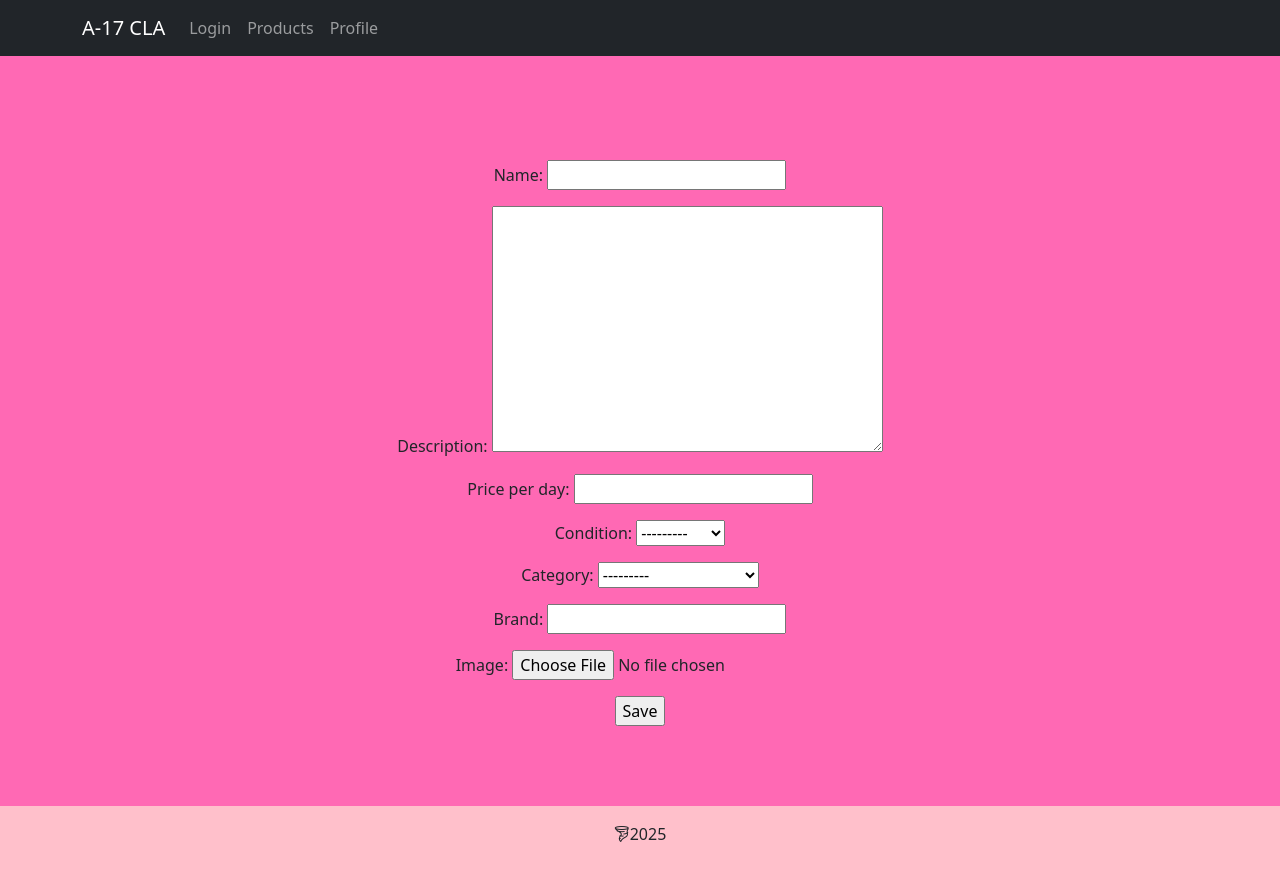
After one commit to k4rstm4n/sports-lending-app, a Django app: page /products/create_equipment/ in a window 1280 px wide. The commit adds this page. Run offline with Django 5.2, Linux system fonts and the light colour scheme; some libraries are stand-ins or nearby versions.

Commit message:
add equipment form

```diff
--- a/a17cla/settings.py
+++ b/a17cla/settings.py
@@ -86,7 +86,6 @@ SOCIALACCOUNT_PROVIDERS = {
 # STATIC_URL = f'{AWS_S3_URL_PROTOCOL}://{AWS_S3_CUSTOM_DOMAIN}/static/'
 # STATICFILES_STORAGE = 'storages.backends.s3boto3.S3Boto3Storage'
 
-# MEDIA_URL = f'{AWS_S3_URL_PROTOCOL}://{AWS_S3_CUSTOM_DOMAIN}/media/'
 
 MIDDLEWARE = [
     "django.middleware.security.SecurityMiddleware",
@@ -195,6 +194,7 @@ AWS_SECRET_ACCESS_KEY = os.environ["AWS_SECRET_ACCESS_KEY"]
 AWS_STORAGE_BUCKET_NAME = 'a17cla-bucket'
 AWS_S3_CUSTOM_DOMAIN = f'{AWS_STORAGE_BUCKET_NAME}.s3.amazonaws.com'
 AWS_QUERYSTRING_AUTH = False
+
 STORAGES = {
     "default": {
         "BACKEND": "storages.backends.s3.S3Storage",
--- a/a17cla/urls.py
+++ b/a17cla/urls.py
@@ -17,7 +17,8 @@ Including another URLconf
 
 from django.contrib import admin
 from django.urls import path, include
-
+from django.conf.urls.static import static
+from django.conf import settings
 from . import views
 
 urlpatterns = [
--- a/products/templates/products/catalog.html
+++ b/products/templates/products/catalog.html
@@ -49,6 +49,9 @@
                     <h5 class="card-title">{{ equipment.name }}</h5>
                     <h6 class="card-subtitle mb-2 text-muted">{{ equipment.brand }}</h6>
                     <p class="card-text">{{ equipment.description }}</p>
+                    {% if equipment.image %}
+                    <img src="{{equipment.image.url}}" class="card-img-top">
+                    {% endif %}
                     <ul class="list-unstyled">
                         <li><strong>Category:</strong> {{ equipment.get_category_display }}</li>
                         <li><strong>Condition:</strong> {{ equipment.get_condition_display }}</li>
--- /dev/null
+++ b/products/templates/products/create_equipment_form.html
@@ -0,0 +1,13 @@
+{% extends 'base.html' %}
+{% load static %}
+
+{% block head %}
+<link rel="stylesheet" href="{% static 'products/catalog.css' %}">
+{% endblock %}
+
+{% block content %}
+<form method="post">{% csrf_token %}
+    {{ form.as_p }}
+    <input type="submit" value="Save">
+</form>
+{% endblock %}
--- a/products/urls.py
+++ b/products/urls.py
@@ -5,9 +5,10 @@ from . import views
 app_name = "products"
 
 urlpatterns = [
-
+    path("create_equipment/", views.EquipmentCreateView.as_view(), name="create_equipment"),
     #products/
     path("", views.product_catalog, name='product_catalog'),
 
     #products/{productID}
+
 ]
--- a/products/views.py
+++ b/products/views.py
@@ -2,7 +2,8 @@ from django.shortcuts import render
 from django.db.models import Q
 from .models import Equipment
 from .forms import EquipmentFilterForm
-
+from django.views.generic.edit import CreateView
+from django.utils import timezone
 
 # Create your views here.
 
@@ -36,3 +37,22 @@ def product_catalog(request):
             'equipment_list': queryset
         }
         return render(request, 'products/catalog.html', context)
+
+class EquipmentCreateView(CreateView):
+    model = Equipment
+    template_name = "products/create_equipment_form.html"
+    fields = ["name", "description", "price_per_day", "condition", "category", "brand", "image"]
+
+    def post(self, request, *args, **kwargs):
+        self.object = None
+        form_class = self.get_form_class()
+        form = self.get_form(form_class)
+        if form.is_valid():
+            return self.form_valid(form)
+        else:
+            return self.form_invalid(form)
+
+    def form_valid(self, form):
+        self.object = form.save(commit=False)
+        self.object.created_at = timezone.now()
+        self.object.save()
--- a/templates/base.html
+++ b/templates/base.html
@@ -58,6 +58,11 @@
                     <li class="nav-item">
                         <a class="nav-link" href="{% url 'login:profile' %}">Profile</a>
                     </li>
+                    {% if perms.login.lender_perms %}
+                    <li>
+                        <a class="nav-link" href="{% url 'products:create_equipment' %}">Add Equipment</a>
+                    </li>
+                    {% endif %}
                 </ul>
             </div>
         </div>
```
